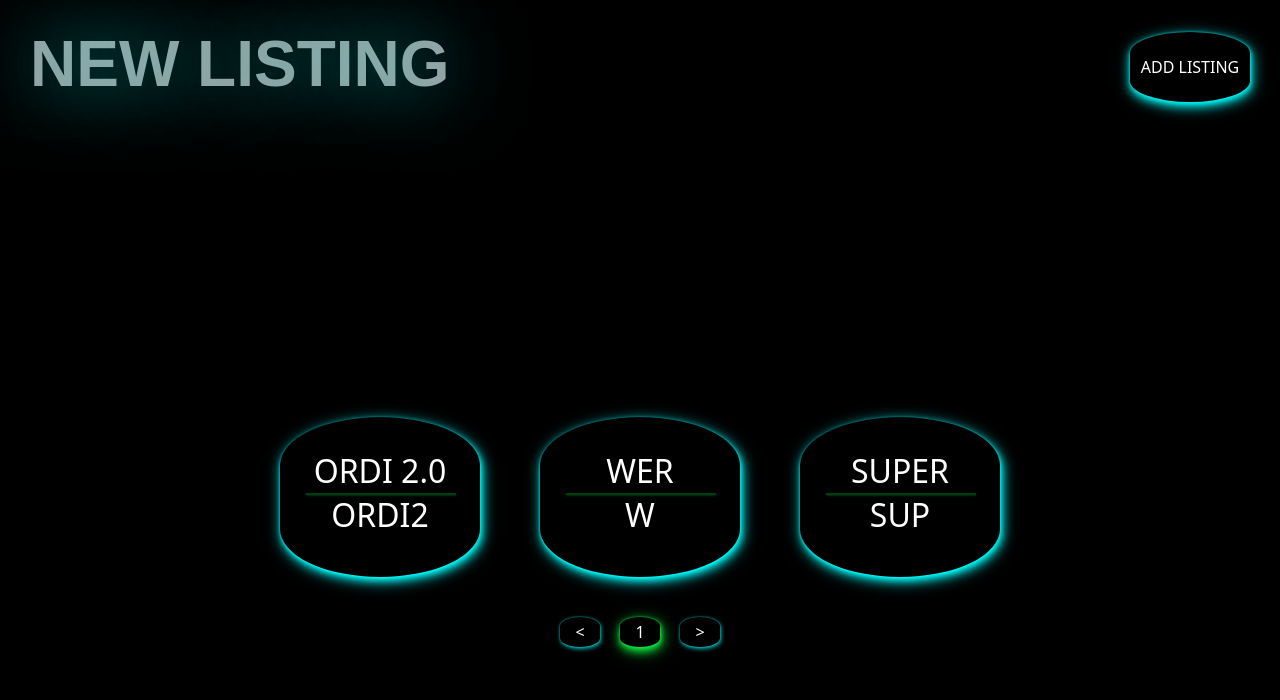
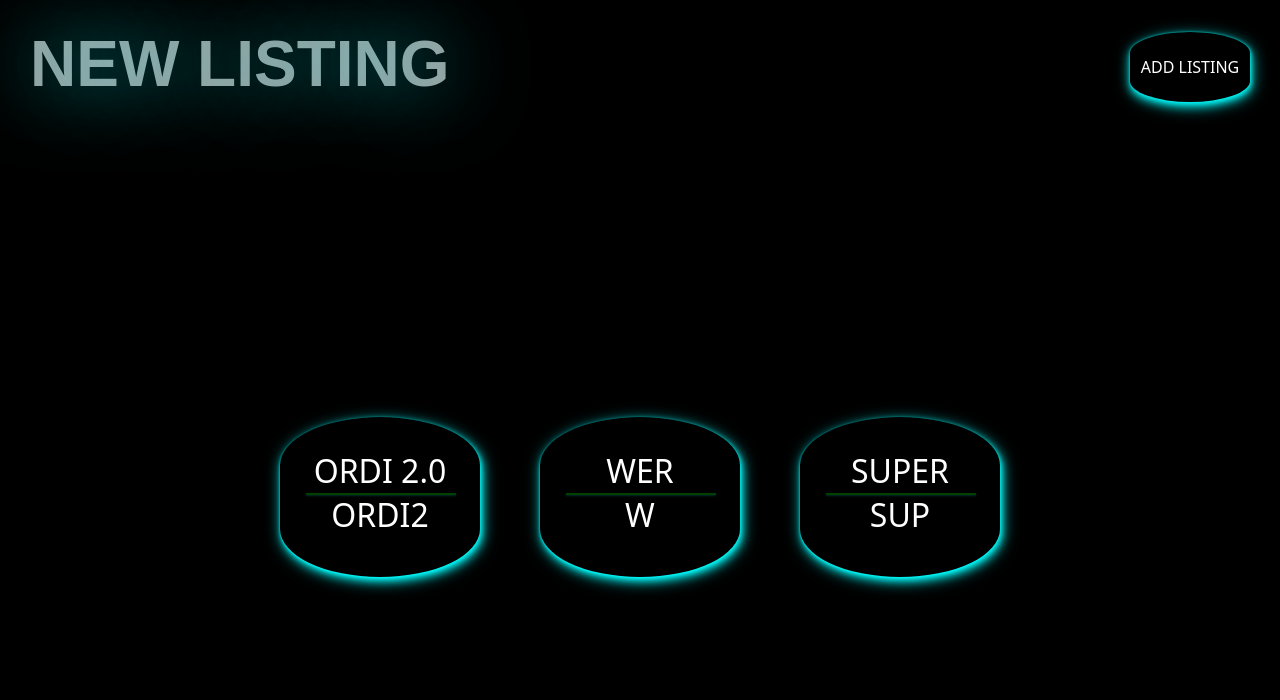
Before and after one commit to boomsik/cryptolisting, a React (Create React App) app: page / in a window 1280 px wide. Shown: the top 700 px of the page. Built offline with nearby package versions, Linux system fonts and the light colour scheme; grey boxes are pictures that could not be loaded.

Commit message:
add logic

```diff
--- a/src/Components/ColectItem/ColectItem.jsx
+++ b/src/Components/ColectItem/ColectItem.jsx
@@ -33,6 +33,7 @@ function ColectItem({ collection, del, backdrop, escape }) {
                         />
                     ))}
                 </ul>
+                {data.length + 1 > 13 && (
                     <ReactPaginate
                         breakLabel="....."
                         nextLabel=" >"
@@ -52,6 +53,7 @@ function ColectItem({ collection, del, backdrop, escape }) {
                         activeClassName="active_li"
                         breakClassName="free_dot"
                     />
+                )}
             </div>
         </>
     );
```
Lines whose indentation alone changed are shown as unchanged.
